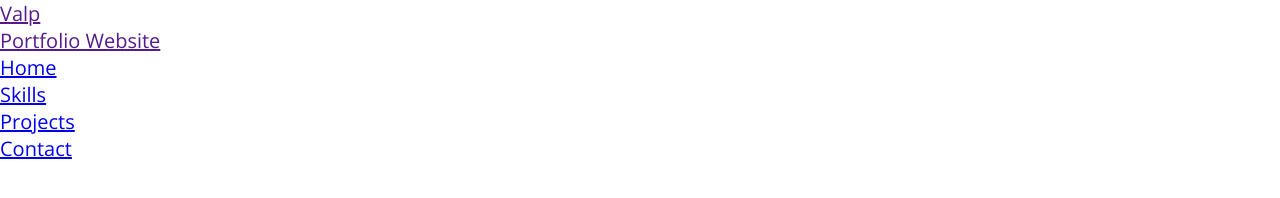
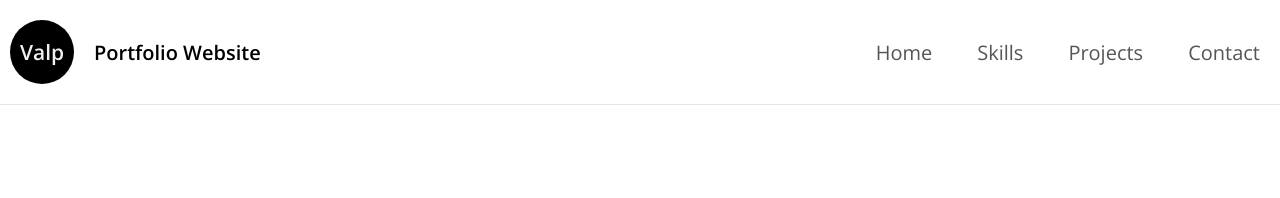
Before and after one commit to vapinedo/portfolio-template, a plain HTML site: page index.html in a window 1280 px wide. Drawn offline with nearby package versions, Linux system fonts and the light colour scheme.

Commit message:
add some styles

```diff
--- a/styles.css
+++ b/styles.css
@@ -1,8 +1,23 @@
-    *, *::before, *::after {
-        box-sizing: border-box;
-        margin: 0;
-        padding: 0;
-    }
+*, *::before, *::after {
+    box-sizing: border-box;
+    margin: 0;
+    padding: 0;
+}
+
+:root {
+    --base: #555;
+    --base-100: #f1f1f1;
+    --base-400: #555;
+    --base-800: #000000;
+    --yellow: #ffda4b;
+    --yellow-100: #fffbe6;
+    --yellow-300: #ffda4b;
+    --yellow-800: #8b6f00;
+    --blue: #0a61ae;
+    --blue-100: #e2f8ff;
+    --blue-400: #61dafb;
+    --blue-800: #0a61ae;
+}
 
 body {
   font-family: "Open Sans", sans-serif;
@@ -11,18 +26,70 @@ body {
   font-size: 20px;
 }
 
-/* header {
+a {
+    text-decoration: none;
+    color: var(--blue);
+    &:hover {
+        text-decoration: underline;
+    }
+}
+
+header {
+    padding-top: 10px;
+    padding-bottom: 10px;
+    display: flex;
+    justify-content: space-between;
+    max-width: 1440px;
+    margin: auto;
+    border-bottom: 1px solid rgba(0,0,0,0.1);
+
     .logo-holder {
+        display: flex;
+        padding: 10px;
+        align-items: center;
+        font-weight: 600;
+        color: var(--base-800);
+
         .logo {
-
+            display: flex;
+            align-items: center;
+            justify-content: center;
+            font-size: 21px;
+            background-color: var(--base-800);
+            color: var(--base-100);
+            height: 64px;
+            width: 64px;
+            margin-right: 20px;
+            border-radius: 50%;
         }
 
         .logo-text {
-
+            flex: 1;
         }
     }
 
     nav {
+        display: flex;
+        align-items: center;
 
+        ul {
+            display: flex;
+            list-style-type: none;
+            gap: 5px;
+            li {
+                display: inline;
+                a {
+                    display: inline-block;
+                    padding: 10px 20px;
+                    color: var(--base);
+                    &:hover {
+                        background-color: var(--base-100);
+                        border-radius: 10px;
+                        text-decoration: none;
+
+                    }
+                }
+            }
+        }
     }
-} */
+}
```
Also changed, not shown: 1 other file.
